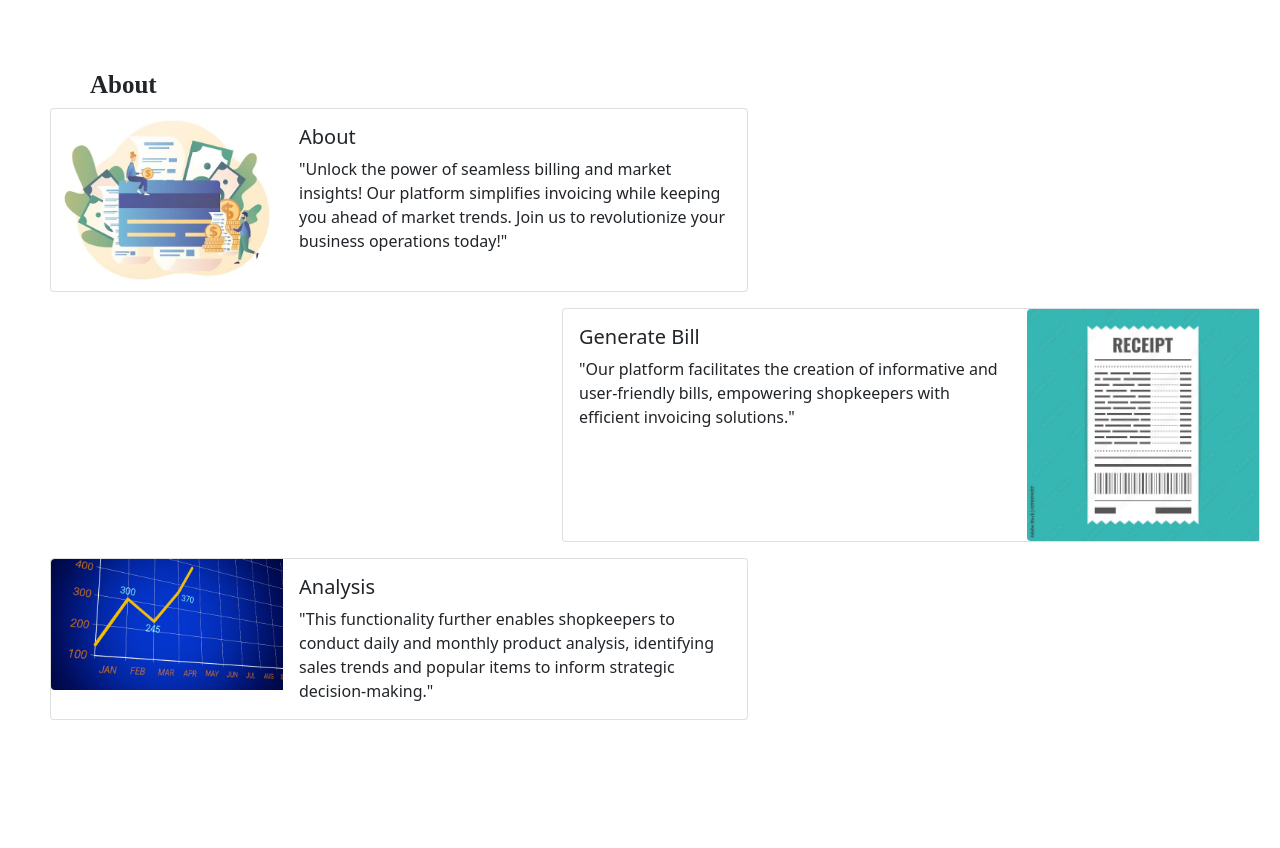
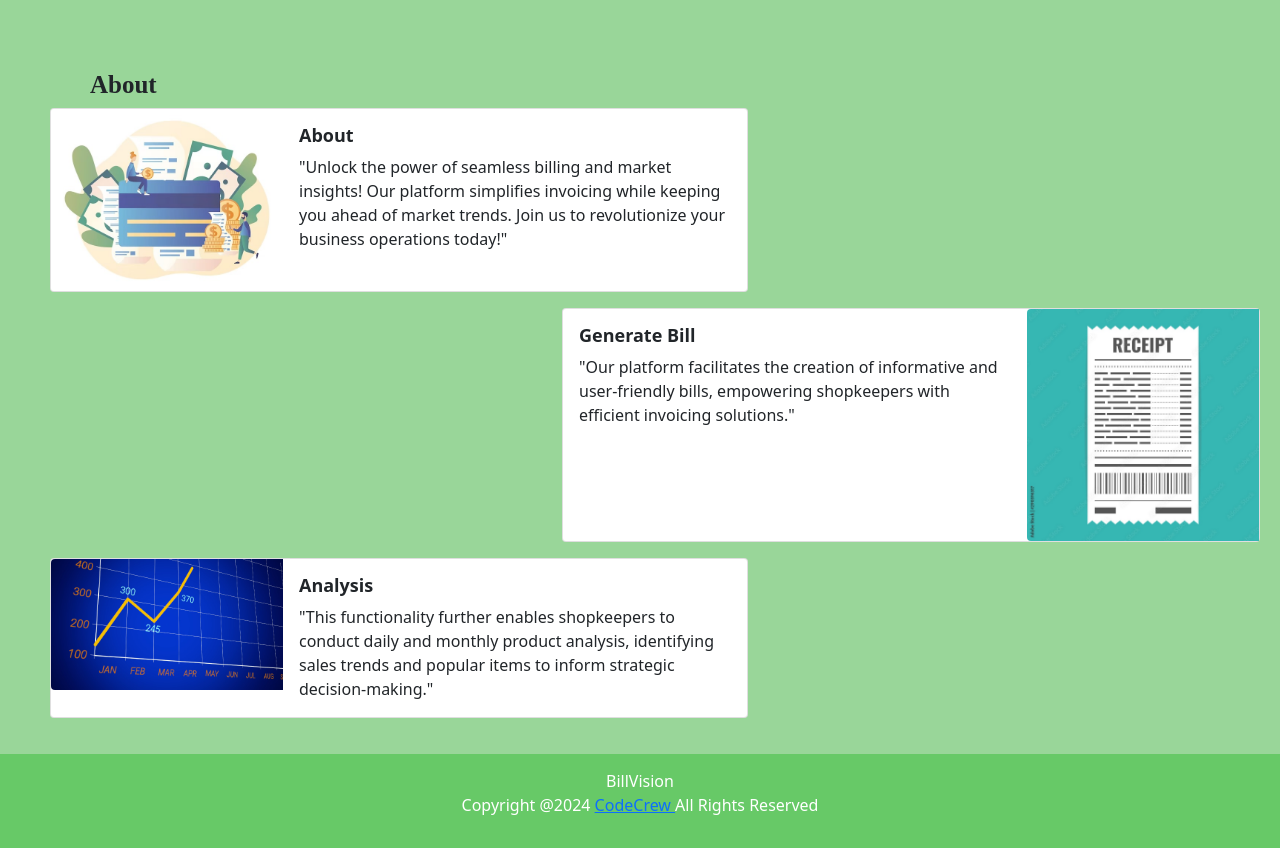
Before and after one commit to Krupa-1010/Bill-Vision, a plain HTML site: page Bill Vision/index2.html in a window 1280 px wide. Shown: the part 540-1388 px from the top of the page. Before the commit the page ends 1296 px from the top, so only its background shows below. Drawn offline with nearby package versions, Linux system fonts and the light colour scheme.

Commit message:
front page

```diff
--- a/Bill Vision/index.html
+++ b/Bill Vision/index2.html
@@ -7,11 +7,7 @@
     <link rel="icon" href="visionlogo.jpeg">
 
     <link rel="stylesheet" href="https://cdn.jsdelivr.net/npm/bootstrap@5.0.2/dist/css/bootstrap.min.css">
-
-    <!-- Custom CSS -->
     <link rel="stylesheet" href="style.css">
-
-    <!-- Bootstrap JS -->
     <script src="https://cdn.jsdelivr.net/npm/bootstrap@5.0.2/dist/js/bootstrap.bundle.min.js"></script>
 
   </head>
@@ -54,11 +50,7 @@
         <div class="sub-container d-flex flex-row justify-content-between">
           <div class="p1">
             <section class="Home" id="Home">
-              <h1 class="heading">" Unlock the power of seamless billing and market insights!
-                <br>
-                <br>Our platform simplifies invoicing while keeping you ahead of market trends.
-                <br>
-                <br>Join us to revolutionize your business operations today! "</h1>
+              <h1 class="heading">"BillVision: Your Clear Path to Better Billing."</h1>
             </section>
           </div>
           <div class="p2">
@@ -118,6 +110,22 @@
 
        </section>
         </div>
+        <div>
+        <section class="Contact" id="Contact">
+          <div>
+              <footer class="footer">
+                <div class="d-flex flex-row justify-content-between">
+              </div>
+                <div class="copy">
+                  <span class="footer-title">BillVision</span>
+                  <p>Copyright @2024 <a href="#"> CodeCrew </a> All Rights Reserved</p>
+                </div>
+
+                </footer>
+
+          </div>
+     </section>
+    </div>
     </div>
 
 </body>
--- a/Bill Vision/style.css
+++ b/Bill Vision/style.css
@@ -84,3 +84,28 @@ font-family: 'Lobster', cursive;
     margin: 15px;
     margin-right: 85px;
 }
+
+footer {
+    background: rgb(103, 201, 103);
+}
+.copy{
+    padding: 15px 23px;
+    color: #fff;
+    text-align: center;
+}
+
+.card:hover{
+    box-shadow: -2px -1px 25px -4px rgba(0,0,0,0.75);
+-webkit-box-shadow: -2px -1px 25px -4px rgba(0,0,0,0.75);
+-moz-box-shadow: -2px -1px 25px -4px rgba(0,0,0,0.75);
+transition: 0.5s;
+}
+
+.card-title{
+    font-size: 18px;
+    font-weight: bold;
+}
+
+.main-container{
+    background-color: rgb(153, 214, 153);
+}
```
Also changed, not shown: Bill Vision/sam.html (+6 -0 lines).
